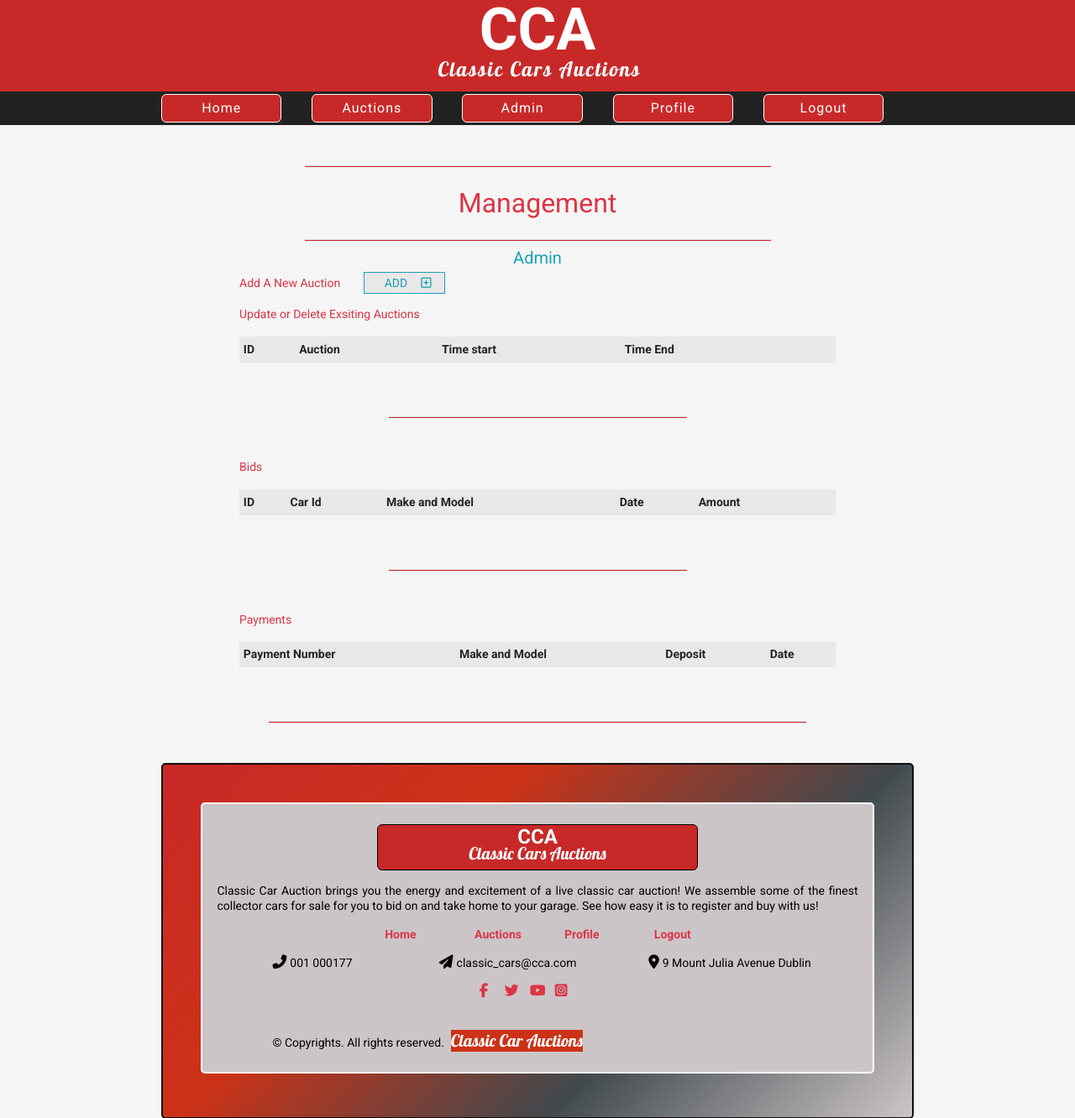
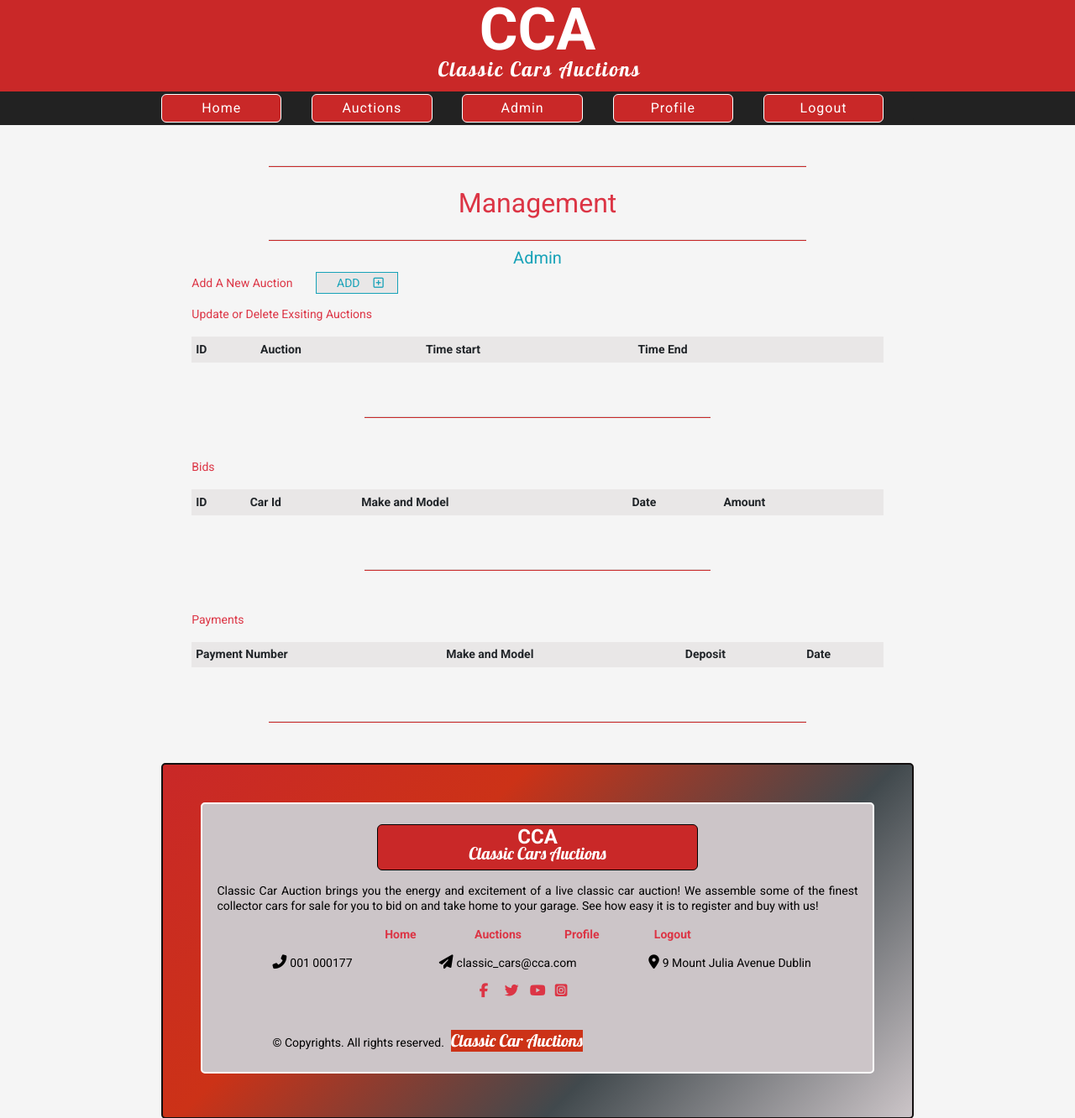
Before and after one commit to Code-Institute-Submissions/classic_cars_auctions, a Django app: page /auctions/admin/ in a window 1280 px wide. Shown: the top 1332 px of the page at 84% size. Run offline with Django 3.2, Linux system fonts and the light colour scheme; the visitor is signed in with stand-in values (Sample User, id 1); data that the repository does not hold is empty; some libraries are stand-ins or nearby versions.

Commit message:
changed payment table and bidding history table width on admin and profile page

```diff
--- a/auctions/templates/auctions/admin.html
+++ b/auctions/templates/auctions/admin.html
@@ -2,7 +2,7 @@
 {% load static %}
 
 {% block content %}
-<div class="container mb-5">
+<div class="admin mb-5">
     <div class="row mx-0">
     </div>
     <hr class="hor-line-home mt-5 mb-4">
@@ -12,7 +12,7 @@
         <h5 class="text-info ">Admin</h5>
     </div>
     <div class="row ml-0 mr-0">
-        <div class="col col-10 offset-1 col-xl-8 offset-xl-2">
+        <div class="col col-12  col-xl-8 offset-xl-2">
             <p class="text-danger">Add A New Auction <a class="border border-info py-1 ml-4 bg-grey-light"
                     href="{% url 'add_auction' %}"><span class="text-info ml-4 ">ADD<i
                             class="far fa-plus-square mx-3"></i></span></a></p>
--- a/classic_cars_auctions/settings.py
+++ b/classic_cars_auctions/settings.py
@@ -26,6 +26,7 @@ SECRET_KEY = os.environ.get('SECRET_KEY', '')
 # SECURITY WARNING: don't run with debug turned on in production!
 DEBUG = 'DEVELOPMENT' in os.environ
 DEBUG = True
+
 
 ALLOWED_HOSTS = ['classic-cars-auctions.herokuapp.com', 'localhost']
 
--- a/profiles/templates/profiles/profile.html
+++ b/profiles/templates/profiles/profile.html
@@ -20,16 +20,16 @@
         </div>
     </div>
     <div class="row">
-        <div class="col-12 col-lg-6">
+        <div class="col-12 col-lg-6 profile-form">
             <p class="text-muted">Default Delivery Information</p>
             <form class="mt-3" action="{% url 'profile' %}" method="POST" id="profile-update-form">
                 {% csrf_token %}
                 {{ form|crispy }}
                 <button class="btn btn-black rounded-0 text-uppercase float-right">Update Information</button>
             </form>
-            <a class="btn btn-black rounded-0 text-uppercase float-left" href="{% url 'account_reset_password' %}">Reset password</a>
+            <a class="btn btn-black rounded-0 text-uppercase reset_pass" href="{% url 'account_reset_password' %}">Reset password</a>
         </div>
-        <div class="col-12 col-lg-6">
+        <div class="col-12 col-lg-6 mt-5 mt-lg-0 ml-md-3 ml-lg-0">
             <div class="history table-responsive">
                 {% if payments %}
                 <p class="text-muted">Payment History</p>
```
Also changed, not shown: profiles/static/profiles/css/profile.css (+15 -0 lines).
